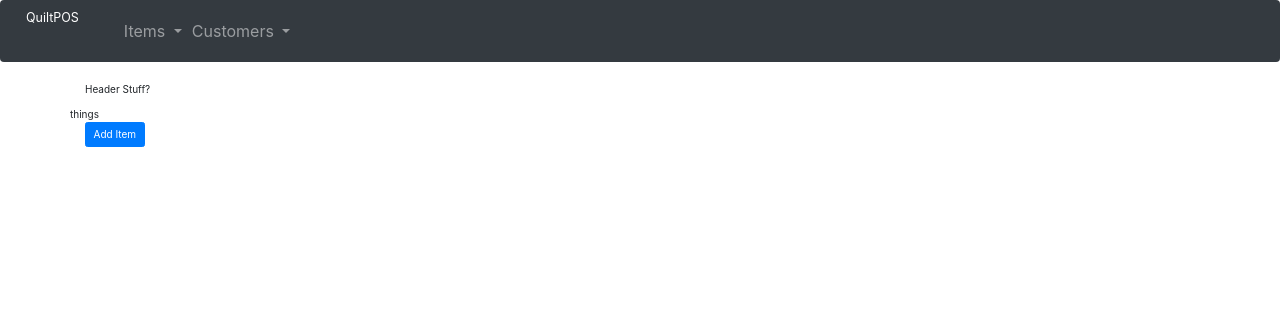
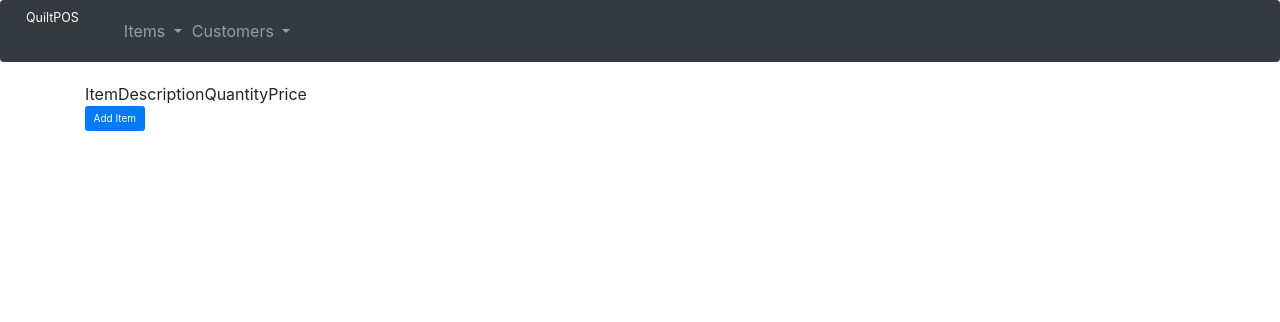
Before and after one commit to BEricDavis/quilt_pos, a Flask app: page /customer/purchase/1 in a window 1280 px wide. Shown: the top 322 px of the page. Run offline with Flask 2, Linux system fonts and the light colour scheme; data that the repository does not hold is empty; some libraries are stand-ins or nearby versions.

Commit message:
another way to get things to appear that might be better?

```diff
--- a/app/static/js/customer_purchase.js
+++ b/app/static/js/customer_purchase.js
@@ -1,10 +1,38 @@
+function addItem(tbl) {
+// https://stackoverflow.com/questions/49465523/injecting-python-flask-variable-into-html-table-cell-using-javascript
 
-var addItem = function() {
-    // var new_item = '<tr><td><input type="text"></td><td><input type="text"></td><td><input type="text"></td><td><input type="text"></td><td><a href="#" id=removeItem">Remove</a></td></tr>'
-    var new_item = 'stuff';
-    //element.insertAdjacentHTML('beforeend', new_item);
-    document.querySelector('.body').insertAdjacentHTML('beforeend', new_item);
-}
+    var table = document.getElementById(tbl);
+    console.log(table);
+    var tr = document.createElement("tr");
+
+    var td1 = document.createElement("td");
+    var text1 = document.createTextNode(data.item);
+    var td2 = document.createElement("td");
+    var text2 = document.createTextNode(data.description)
+    var td3 = document.createElement("input");
+    var text3 = document.createTextNode("c")
+    var td4 = document.createElement("td");
+    var text4 = document.createTextNode(data.price)
+
+
+    td1.appendChild(text1);
+    td2.appendChild(text2);
+    //td3.appendChild(text3);
+    td4.appendChild(text4);
+
+    tr.appendChild(td1);
+    tr.appendChild(td2);
+    tr.appendChild(td3);
+    tr.appendChild(td4);
+
+    table.appendChild(tr);}
+
+// var addItem = function(items) {
+//     // var new_item = '<tr><td><input type="text"></td><td><input type="text"></td><td><input type="text"></td><td><input type="text"></td><td><a href="#" id=removeItem">Remove</a></td></tr>'
+//     var new_item = 'stuff';
+//     //element.insertAdjacentHTML('beforeend', new_item);
+//     document.querySelector('.body').insertAdjacentHTML('beforeend', new_item);
+// }
 
 /** Commenting out Ajax stuff */
 // $(document).ready(function() {
--- a/app/templates/customer_purchase.html
+++ b/app/templates/customer_purchase.html
@@ -9,13 +9,23 @@
 
 
 </script>
+<script type="text/javascript">
+        var data = {
+            item: "itemNumber",
+            description: "Some Description",
+            price: "somePrice"
+        }
+</script>
 
-<div id="cart_header" class="table">Header Stuff?</div>
-<div id="cart_body" class="body">
-    <div id="cart_item" class="row">things</div>
+<table id="tbl1" class="cart">
+    <tr>
+        <td>Item</td>
+        <td>Description</td>
+        <td>Quantity</td>
+        <td>Price</td>
+    </tr>
 
-</div>
-
+</table>
 
 <!-- <div id="pos">
     <div id="customer">
@@ -49,7 +59,7 @@
 
 </div>
 </div> -->
-<button class="btn btn-primary addItem" onclick="addItem()">Add Item</button>
+<button class="btn btn-primary addItem" onclick="addItem('tbl1')">Add Item</button>
 
 
 
```
